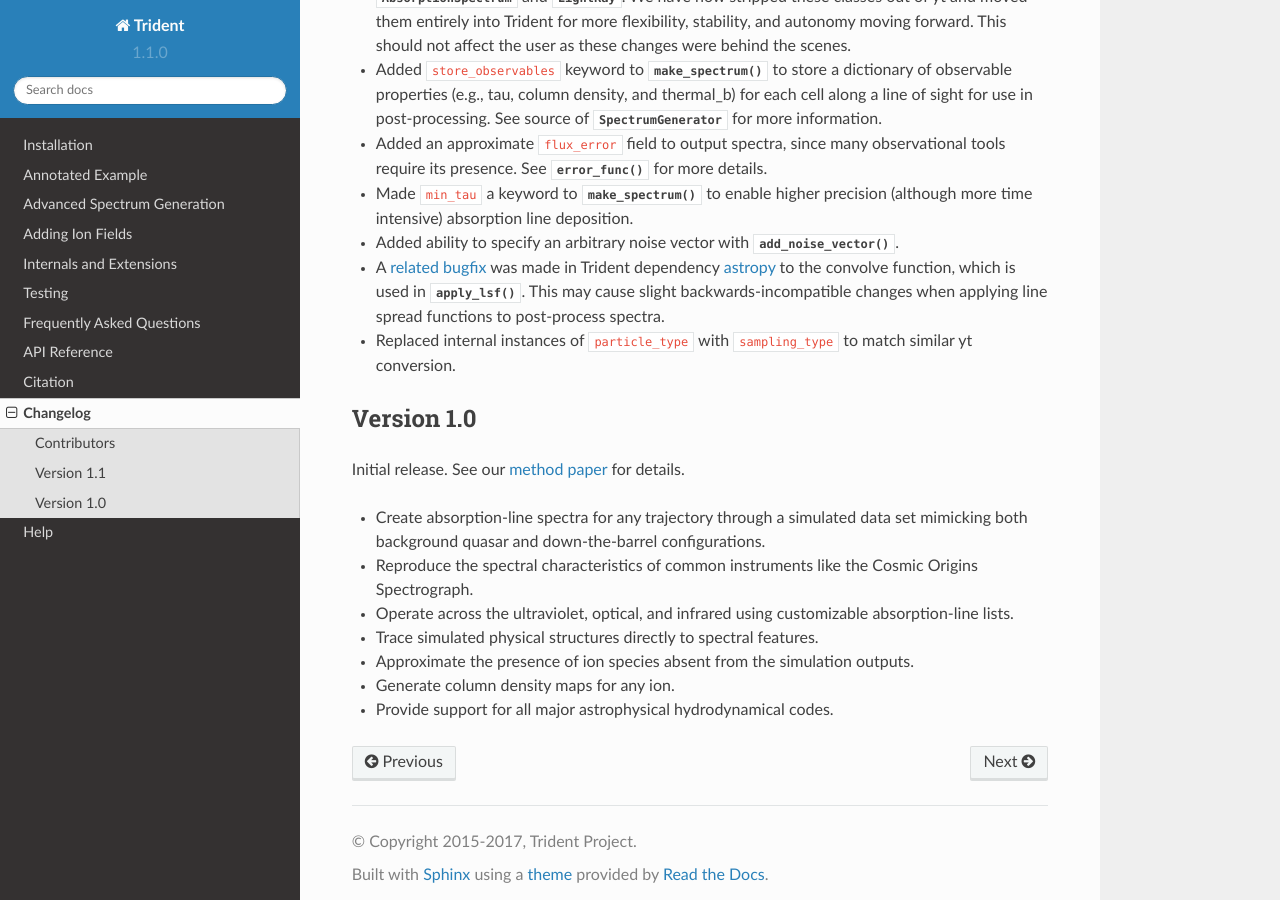
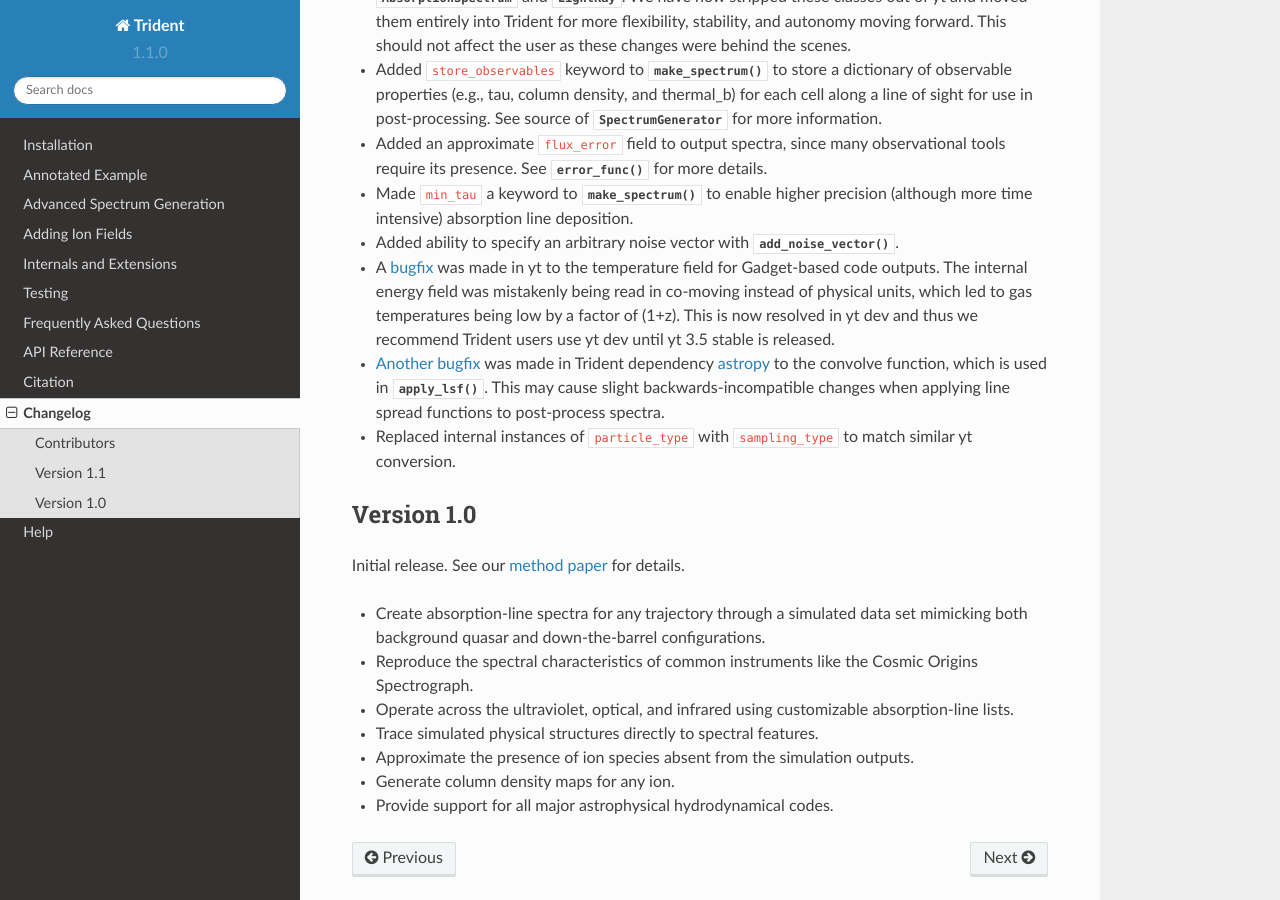
Before and after one commit to trident-project/trident, a Sphinx documentation site: the page built from doc/source/changelog.rst, in a window 1280 px wide and 900 px high, scrolled down 671 px. Built offline with Sphinx 7.4.7 and the Read the Docs theme 2.0.0, drawn with Linux system fonts in a browser that asks for light colours; formulas are drawn with MathJax 3.

Commit message:
Adding note about yt bugfix to temperatures.

```diff
--- a/doc/source/changelog.rst
+++ b/doc/source/changelog.rst
@@ -41,13 +41,20 @@ Version 1.1
   of :class:`~trident.SpectrumGenerator` for more information.
 - Added an approximate ``flux_error`` field to output spectra, since many
   observational tools require its presence.  See
-  :func:`~trident.absorption_spectrum.absorption_spectrum.AbsorptionSpectrum.error_func` for more details.
+  :func:`~trident.absorption_spectrum.absorption_spectrum.AbsorptionSpectrum.error_func`
+  for more details.
 - Made ``min_tau`` a keyword to
   :func:`~trident.SpectrumGenerator.make_spectrum` to enable higher precision
   (although more time intensive) absorption line deposition.
 - Added ability to specify an arbitrary noise vector with
   :func:`~trident.SpectrumGenerator.add_noise_vector`.
-- A `related bugfix <https://github.com/astropy/astropy/pull/5782>`_ was made
+- A `bugfix <https://github.com/yt-project/yt/pull/1611>`_ was made
+  in yt to the temperature field for Gadget-based code outputs.  The internal
+  energy field was mistakenly being read in co-moving instead of physical units,
+  which led to gas temperatures being low by a factor of (1+z).
+  This is now resolved in yt dev and thus we recommend Trident users use
+  yt dev until yt 3.5 stable is released.
+- `Another bugfix <https://github.com/astropy/astropy/pull/5782>`_ was made
   in Trident dependency `astropy <https://github.com/astropy/astropy/>`_ to
   the convolve function, which is used in
   :func:`~trident.SpectrumGenerator.apply_lsf`.  This may cause slight
```
